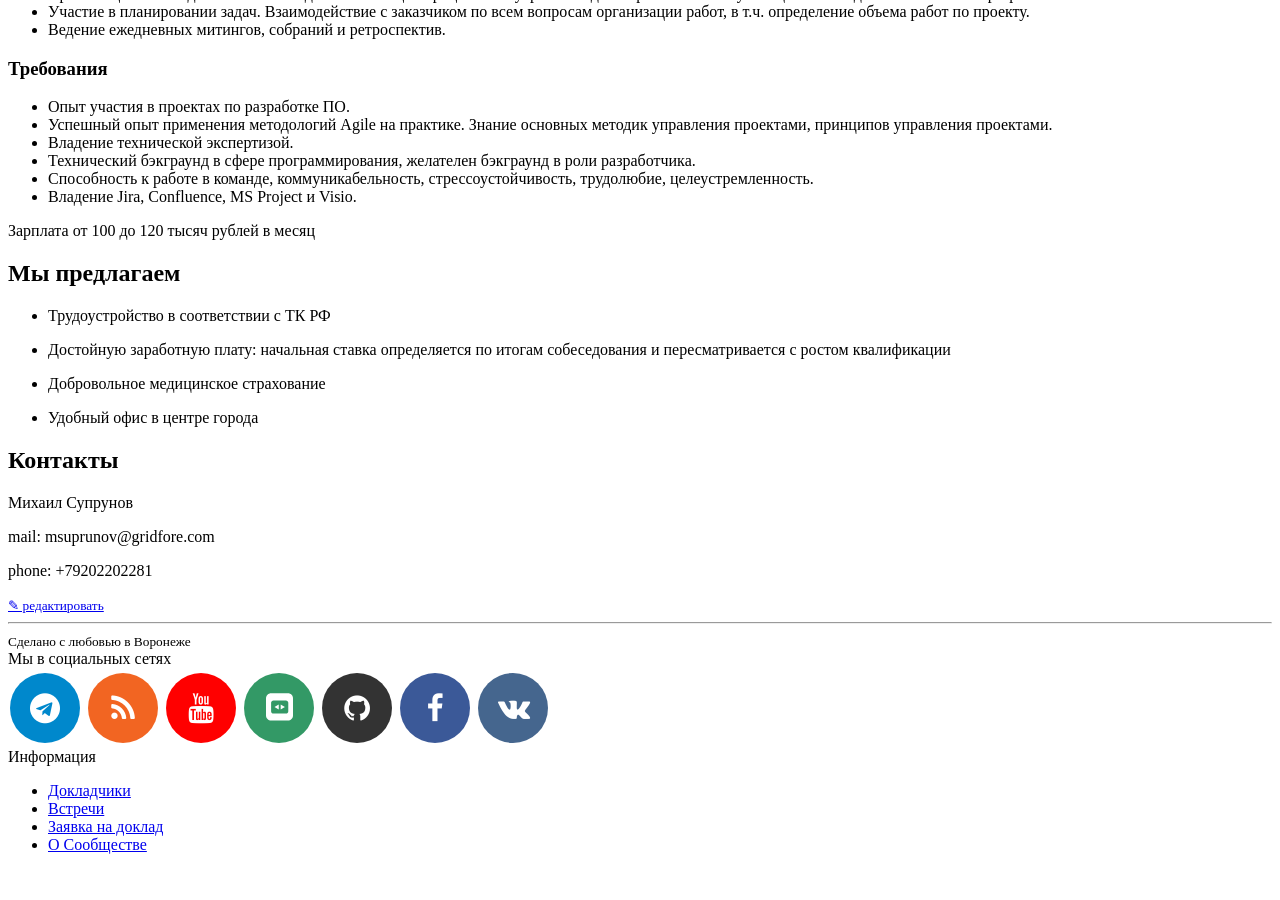
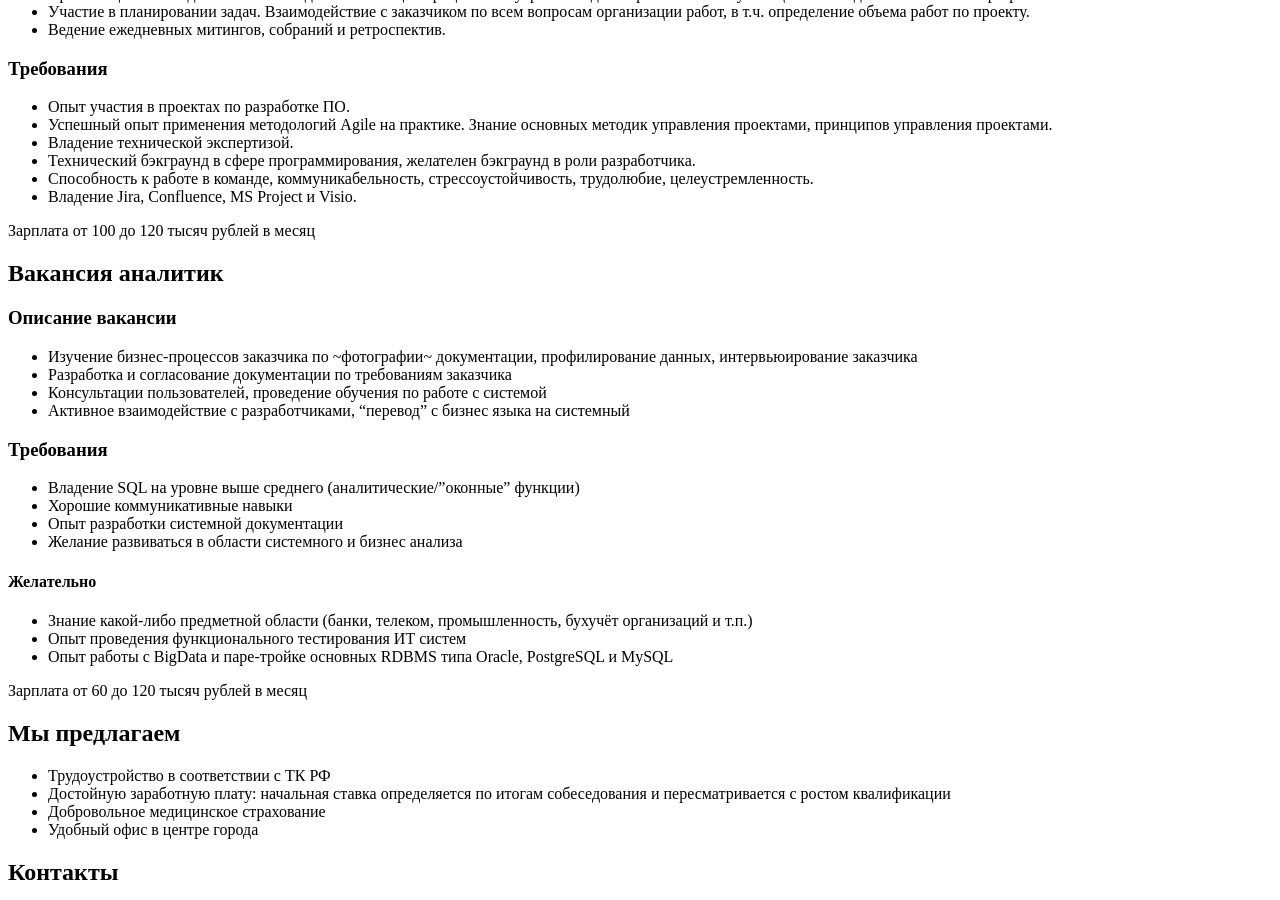
Before and after one commit to deeprefactoring/deeprefactoring.github.io, a Jekyll site: the page built from _jobs/2019-02-04-gridfore-vacancy.md, in a window 1280 px wide and 900 px high, scrolled down 953 px. Built offline with Jekyll 4.4.1, drawn with Linux system fonts in a browser that asks for light colours; nearby versions of some CDN libraries.

Commit message:
Add analyst vacancy (#163)

```diff
--- a/_jobs/2019-02-04-gridfore-vacancy.md
+++ b/_jobs/2019-02-04-gridfore-vacancy.md
@@ -47,14 +47,35 @@ slug: 2019-02-04-gridfore-vacancy
 
 Зарплата от 100 до 120 тысяч рублей в месяц
 
+## Вакансия аналитик
+
+### Описание вакансии
+
+- Изучение бизнес-процессов заказчика по ~фотографии~ документации, профилирование данных, интервьюирование заказчика
+- Разработка и согласование документации по требованиям заказчика
+- Консультации пользователей, проведение обучения по работе с системой
+- Активное взаимодействие с разработчиками, "перевод" с бизнес языка на системный
+
+### Требования
+
+- Владение SQL на уровне выше среднего (аналитические/"оконные" функции)
+- Хорошие коммуникативные навыки
+- Опыт разработки системной документации
+- Желание развиваться в области системного и бизнес анализа
+
+#### Желательно
+
+- Знание какой-либо предметной области (банки, телеком, промышленность, бухучёт организаций и т.п.)
+- Опыт проведения функционального тестирования ИТ систем
+- Опыт работы с BigData и паре-тройке основных RDBMS типа Oracle, PostgreSQL и MySQL
+
+Зарплата от 60 до 120 тысяч рублей в месяц
+
 ## Мы предлагаем
 
 - Трудоустройство в соответствии с ТК РФ
-
 - Достойную заработную плату: начальная ставка определяется по итогам собеседования и пересматривается с ростом квалификации
-
 - Добровольное медицинское страхование
-
 - Удобный офис в центре города
 
 
```
